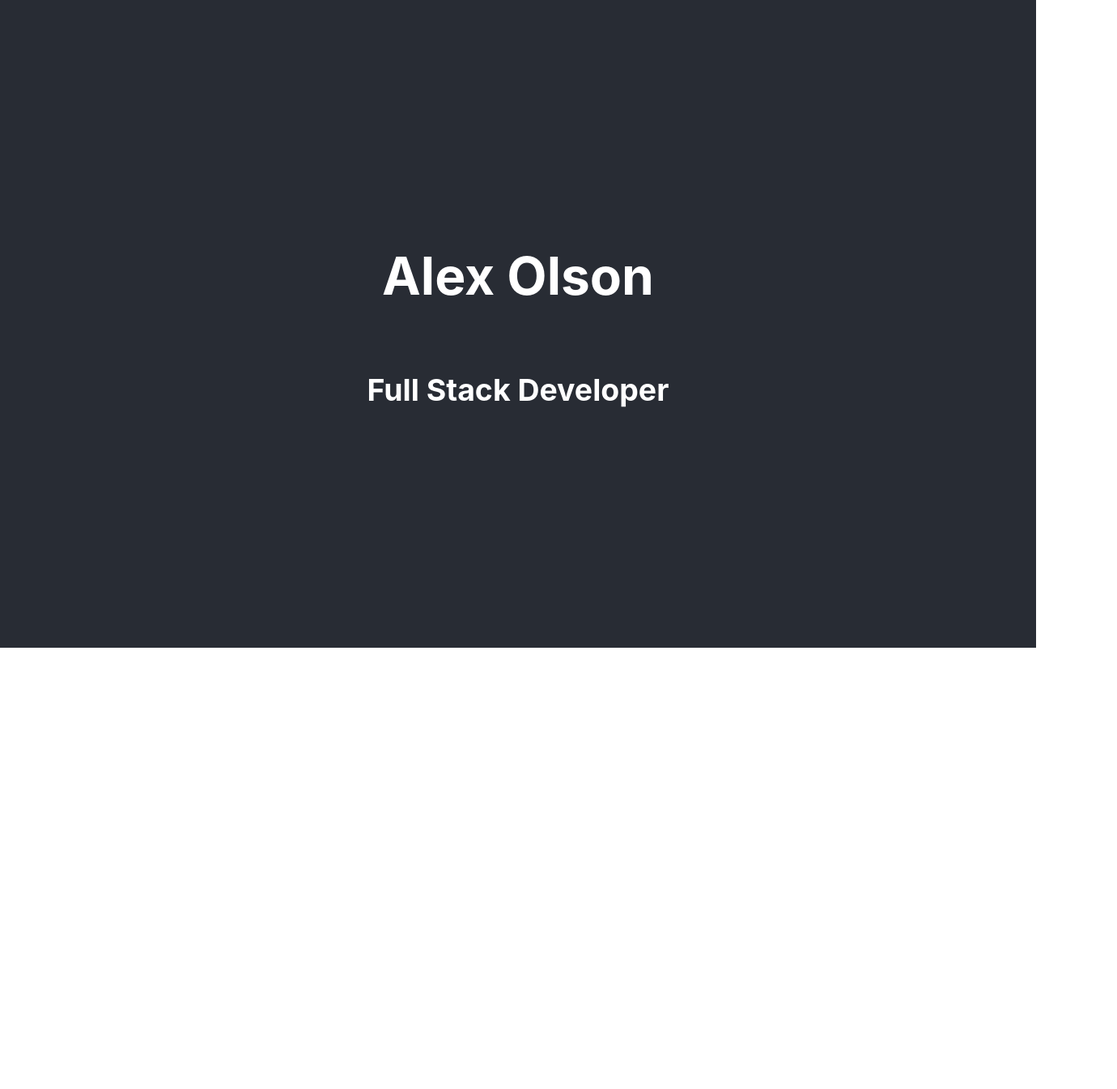
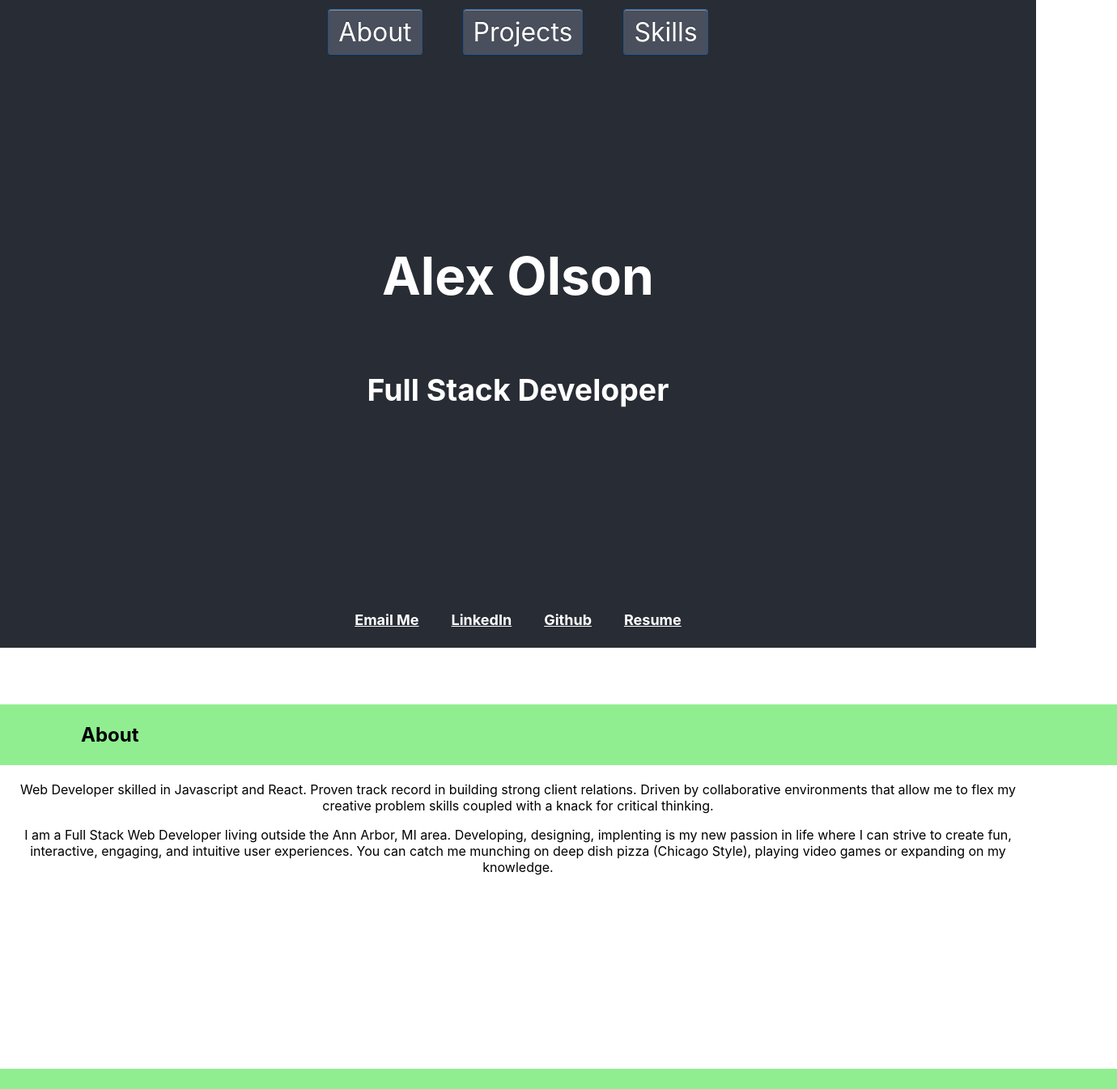
Before and after one commit to snazzyj/Alex_Olson_Portfolio, a React (Create React App) app: page / in a window 1280 px wide. Shown: the top 1345 px of the page at 81% size, 1380 px wide, since content can reach past the window. Before the commit the page ends 800 px from the top, so only its background shows below. Built offline with nearby package versions, Linux system fonts and the light colour scheme.

Commit message:
updated styling through-out components. added class names

```diff
--- a/src/App.css
+++ b/src/App.css
@@ -1,3 +1,13 @@
 .App {
   text-align: center;
 }
+
+.about > h1, .projects > h1, .skills > h1 {
+  min-height: 75px;
+  width: 100%;
+  background-color: lightgreen;
+  font-size: 24px;
+  text-align: left;
+  line-height: 75px;
+  padding-left: 100px;
+}
--- a/src/App.js
+++ b/src/App.js
@@ -1,6 +1,10 @@
 import React, { Component } from 'react';
 import {BrowserRouter} from 'react-router-dom';
 import Header from './header/header';
+import Projects from './projects/projects';
+import Skills from './skills/skills';
+import About from './about/about';
+import Footer from './footer/footer.js'
 import './App.css';
 
 class App extends Component {
@@ -10,6 +14,10 @@ class App extends Component {
       <div className="App">
         <BrowserRouter>
           <Header />
+          <About />
+          <Projects />
+          <Skills />
+          <Footer />
         </BrowserRouter>
       </div>
     )
--- /dev/null
+++ b/src/about/about.css
@@ -0,0 +1,4 @@
+.about {
+    padding-top: 50px;
+    min-height: 50vh;
+}
--- a/src/about/about.js
+++ b/src/about/about.js
@@ -1,9 +1,11 @@
 import React, { Component } from 'react';
+import './about.css'
 
 class About extends Component {
     render() {
         return (
-            <section className="about">
+            <section className="about" id="about">
+                <h1>About</h1>
                 <p className="missionStatement">
                 Web Developer skilled in Javascript and React.
                 Proven track record in building strong client relations.
--- a/src/header/header.css
+++ b/src/header/header.css
@@ -8,3 +8,35 @@
     font-size: 2em;
     color: white;
 }
+
+nav {
+    position: fixed;
+    top: 0;
+    background-color: #282c34;
+    width: 100%;
+    min-height: 70px;
+    padding-top: 20px;
+}
+
+nav > a {
+    -webkit-border-radius: 4px;
+    -moz-border-radius: 4px;
+    border-radius: 4px;
+    border: solid 1px #20538D;
+    text-shadow: 0 -1px 0 rgba(0, 0, 0, 0.4);
+    -webkit-box-shadow: inset 0 1px 0 rgba(255, 255, 255, 0.4), 0 1px 1px rgba(0, 0, 0, 0.2);
+    -moz-box-shadow: inset 0 1px 0 rgba(255, 255, 255, 0.4), 0 1px 1px rgba(0, 0, 0, 0.2);
+    box-shadow: inset 0 1px 0 rgba(255, 255, 255, 0.4), 0 1px 1px rgba(0, 0, 0, 0.2);
+    /* background: #708090; */
+    background-color: #494f5c;
+    color: #FFF;
+    padding: 8px 12px;
+    text-decoration: none;
+    margin-left: 25px;
+    margin-right: 25px;
+}
+
+nav > a:hover {
+    color:white;
+    background-color: #455e77;
+}
--- a/src/header/header.js
+++ b/src/header/header.js
@@ -7,6 +7,12 @@ class Header extends Component {
         <header className="App-header">
             <h1>Alex Olson</h1>
             <h3>Full Stack Developer</h3>
+
+            <nav>
+                <a href="#about">About</a>
+                <a href="#projects">Projects</a>
+                <a href="#skills">Skills</a>
+            </nav>
         </header>
         )
     }
--- a/src/index.css
+++ b/src/index.css
@@ -1,13 +1,11 @@
 body {
+  box-sizing: border-box;
   margin: 0;
+  padding: 0;
   font-family: -apple-system, BlinkMacSystemFont, 'Segoe UI', 'Roboto', 'Oxygen',
     'Ubuntu', 'Cantarell', 'Fira Sans', 'Droid Sans', 'Helvetica Neue',
     sans-serif;
   -webkit-font-smoothing: antialiased;
   -moz-osx-font-smoothing: grayscale;
+  scroll-padding-top: 70px;
 }
-
-code {
-  font-family: source-code-pro, Menlo, Monaco, Consolas, 'Courier New',
-    monospace;
-}
--- a/src/projects/projects.css
+++ b/src/projects/projects.css
@@ -0,0 +1,13 @@
+.projects {
+    padding-top: 50px;
+}
+
+.project {
+    border: 1px solid black;
+    min-height: 75vh;
+    width: 75%;
+    margin-left: auto;
+    margin-right: auto;
+    margin-top: 25px;
+    margin-bottom: 25px;
+}
--- a/src/projects/projects.js
+++ b/src/projects/projects.js
@@ -70,7 +70,8 @@ class Projects extends Component {
 
     render() {
         return (
-            <section className="projects">
+            <section className="projects" id="projects">
+                <h1>Projects</h1>
                 {this.renderProjects()}
             </section>
         )
--- a/src/skills/skills.css
+++ b/src/skills/skills.css
@@ -2,3 +2,8 @@
     width: 100px;
     height: 100px;
 }
+
+.skills {
+    padding-top: 50px;
+    padding-bottom: 100px;
+}
--- a/src/skills/skills.js
+++ b/src/skills/skills.js
@@ -5,7 +5,8 @@ import './skills.css'
 class Skills extends Component {
     render() {
         return (
-            <section className="skills">
+            <section className="skills" id="skills">
+                <h1>Skills</h1>
                 <div className="frontend">
                     {frontend.map((icon, index) => {
                         return (
```
